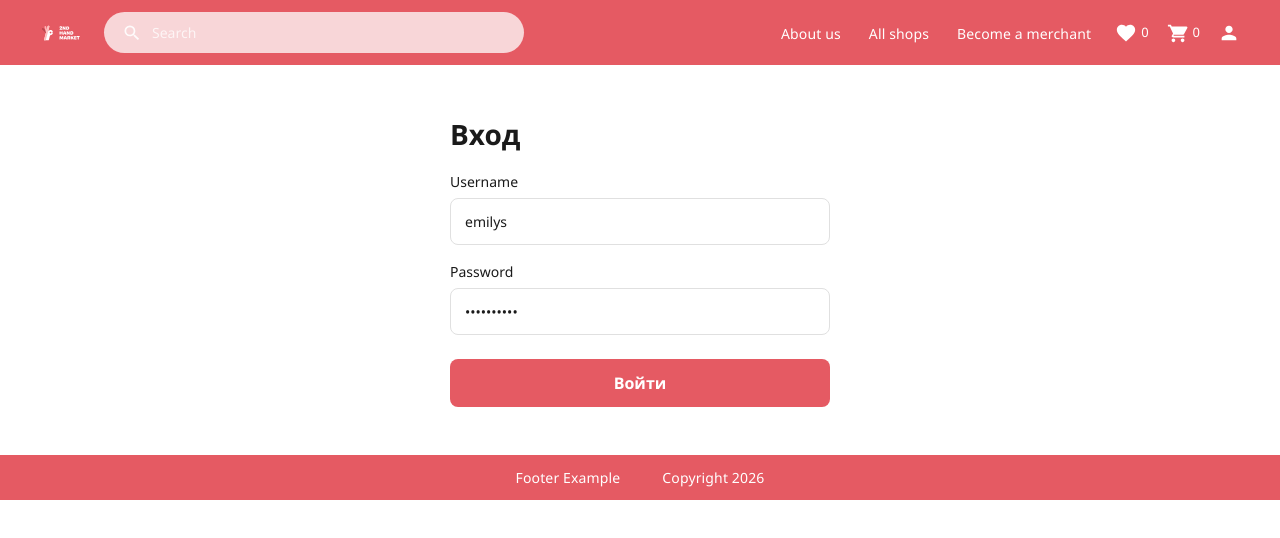
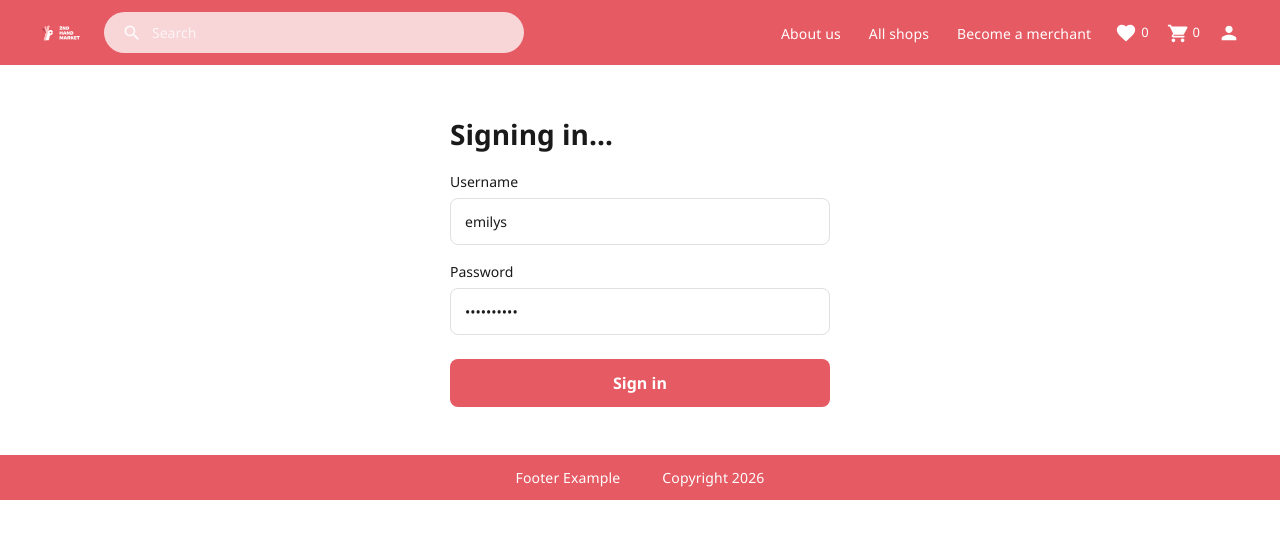
Before and after one commit to Yuriy-Chernov/react_project1, a React app: page /login in a window 1280 px wide. Shown: the top 538 px of the page. Built offline with nearby package versions, Linux system fonts and the light colour scheme.

Commit message:
Migrate to createBrowserRouter and fix UI

```diff
--- a/package.json
+++ b/package.json
@@ -2,12 +2,14 @@
   "name": "my-app",
   "version": "1.0.0",
   "main": "main.tsx",
+  "type": "module",
   "scripts": {
     "start": "webpack serve --mode development",
     "build": "webpack --mode production",
     "typecheck": "tsc --noEmit",
     "test": "echo \"Error: no test specified\" && exit 1",
     "format": "prettier --write .",
+    "lint": "eslint .",
     "prepare": "husky"
   },
   "keywords": [],
--- a/src/app/App.tsx
+++ b/src/app/App.tsx
@@ -1,28 +1,17 @@
-import { Navigate, Route, Routes } from 'react-router-dom';
+import { Suspense } from 'react';
+import { Outlet } from 'react-router-dom';
 
 import { Footer } from '../common/footer/Footer';
 import { Header } from '../common/header/Header';
-import { ProtectedRoute } from '../common/ProtectedRoute';
-import { LoginPage } from '../features/auth/LoginPage/LoginPage';
-import { CartWishlistPage } from '../features/catalog/CartWishlistPage';
-import { HomePage } from '../features/products/HomePage';
-import { ProductPage } from '../features/products/ProductPage';
 
 export default function App() {
   return (
     <>
       <Header />
       <main>
-        <Routes>
-          <Route path="/login" element={<LoginPage />} />
-          <Route element={<ProtectedRoute />}>
-            <Route path="/" element={<HomePage />} />
-            <Route path="/product/:id" element={<ProductPage />} />
-            <Route path="/cart" element={<CartWishlistPage />} />
-            <Route path="/wishlist" element={<CartWishlistPage />} />
-          </Route>
-          <Route path="*" element={<Navigate to="/" replace />} />
-        </Routes>
+        <Suspense fallback={<div>Loading...</div>}>
+          <Outlet />
+        </Suspense>
       </main>
       <Footer />
     </>
--- /dev/null
+++ b/src/app/router.tsx
@@ -0,0 +1,64 @@
+import { lazy } from 'react';
+import { createBrowserRouter, Navigate } from 'react-router-dom';
+
+import { ProtectedRoute } from '../common/ProtectedRoute';
+import App from './App';
+
+const LoginPage = lazy(() =>
+  import('../features/auth/LoginPage/LoginPage').then((m) => ({
+    default: m.LoginPage,
+  })),
+);
+const HomePage = lazy(() =>
+  import('../features/products/HomePage').then((m) => ({
+    default: m.HomePage,
+  })),
+);
+const ProductPage = lazy(() =>
+  import('../features/products/ProductPage').then((m) => ({
+    default: m.ProductPage,
+  })),
+);
+const CartWishlistPage = lazy(() =>
+  import('../features/catalog/CartWishlistPage').then((m) => ({
+    default: m.CartWishlistPage,
+  })),
+);
+
+export const router = createBrowserRouter([
+  {
+    path: '/',
+    element: <App />,
+    children: [
+      {
+        path: 'login',
+        element: <LoginPage />,
+      },
+      {
+        element: <ProtectedRoute />,
+        children: [
+          {
+            index: true,
+            element: <HomePage />,
+          },
+          {
+            path: 'product/:id',
+            element: <ProductPage />,
+          },
+          {
+            path: 'cart',
+            element: <CartWishlistPage />,
+          },
+          {
+            path: 'wishlist',
+            element: <CartWishlistPage />,
+          },
+        ],
+      },
+      {
+        path: '*',
+        element: <Navigate to="/" replace />,
+      },
+    ],
+  },
+]);
--- a/src/features/auth/LoginPage/LoginPage.tsx
+++ b/src/features/auth/LoginPage/LoginPage.tsx
@@ -17,8 +17,8 @@ export const LoginPage = () => {
   const [password, setPassword] = useState('emilyspass');
 
   const from =
-    (location.state as { from?: { pathname: string } } | null)?.from?.pathname ??
-    '/';
+    (location.state as { from?: { pathname: string } } | null)?.from
+      ?.pathname ?? '/';
 
   if (isAuthenticated) {
     return <Navigate to={from} replace />;
@@ -47,22 +47,21 @@ export const LoginPage = () => {
 
       navigate(from, { replace: true });
     } catch {
-      // ошибка уже в error от RTK Query
+      // error is already in error from RTK Query
     }
   };
 
   const errorMessage =
     error && 'data' in error
-      ? String((error.data as { message?: string })?.message ?? 'Ошибка входа')
+      ? String((error.data as { message?: string })?.message ?? 'Login failed')
       : error
-        ? 'Ошибка входа'
+        ? 'Login failed'
         : null;
 
   return (
     <section className={styles.page}>
       <form className={styles.form} onSubmit={handleSubmit}>
-        <h1 className={styles.title}>Вход</h1>
-
+        <h1 className={styles.title}>Signing in…</h1>
 
         <label className={styles.field}>
           <span>Username</span>
@@ -91,7 +90,7 @@ export const LoginPage = () => {
         {errorMessage ? <p className={styles.error}>{errorMessage}</p> : null}
 
         <button className={styles.submit} type="submit" disabled={isLoading}>
-          {isLoading ? 'Вход…' : 'Войти'}
+          {isLoading ? 'Signing in…' : 'Sign in'}
         </button>
       </form>
     </section>
--- a/src/features/products/HomePage.tsx
+++ b/src/features/products/HomePage.tsx
@@ -14,7 +14,7 @@ export const HomePage = () => {
     return (
       <section className={styles.page}>
         <CategoriesNav />
-        <p className={styles.status}>Загрузка товаров…</p>
+        <p className={styles.status}>Loading products…</p>
       </section>
     );
   }
--- a/src/main.tsx
+++ b/src/main.tsx
@@ -1,19 +1,23 @@
+import { StrictMode } from 'react';
 import { createRoot } from 'react-dom/client';
-import App from './app/App';
 import { Provider } from 'react-redux';
-import { BrowserRouter } from 'react-router-dom';
+import { RouterProvider } from 'react-router-dom';
+
+import { router } from './app/router';
 import { store } from './app/store';
 import './styles/reset.css';
 import './styles/variables.css';
+
 const rootElement = document.getElementById('root');
 
 if (!rootElement) {
   throw new Error('Root element not found');
 }
 
-const root = createRoot(rootElement);
-root.render(<BrowserRouter>
-  <Provider store={store}>
-    <App />
-  </Provider>
-</BrowserRouter>);
+createRoot(rootElement).render(
+  <StrictMode>
+    <Provider store={store}>
+      <RouterProvider router={router} />
+    </Provider>
+  </StrictMode>,
+);
```
